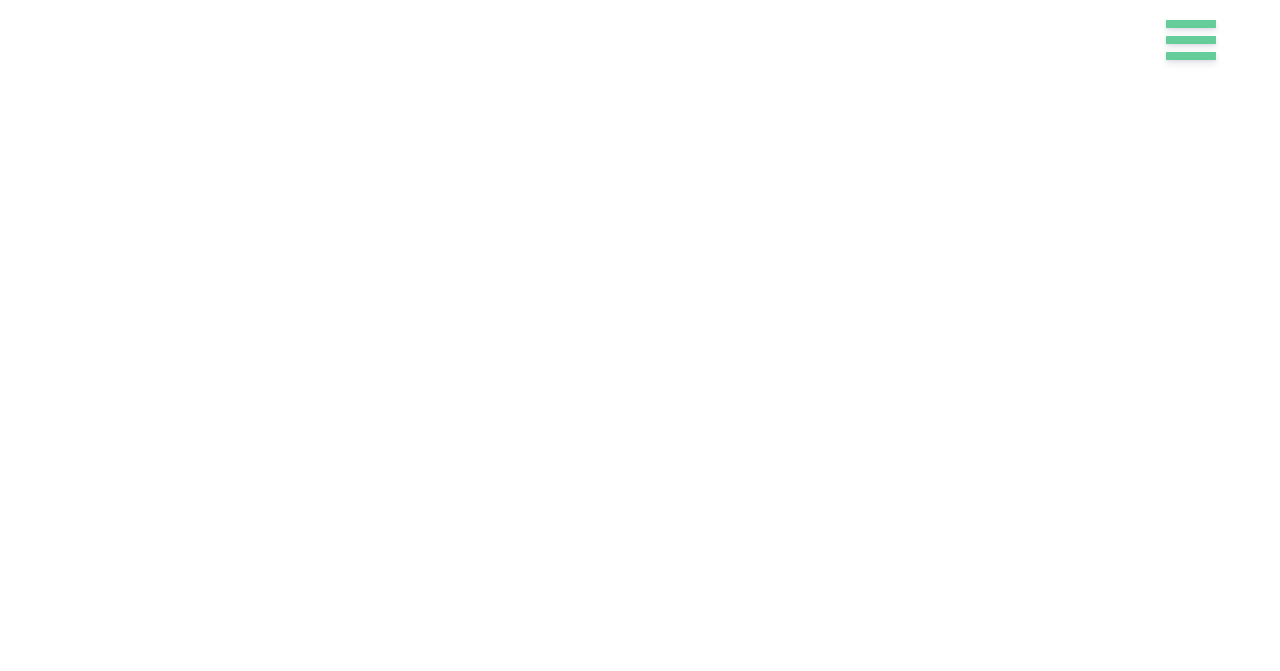
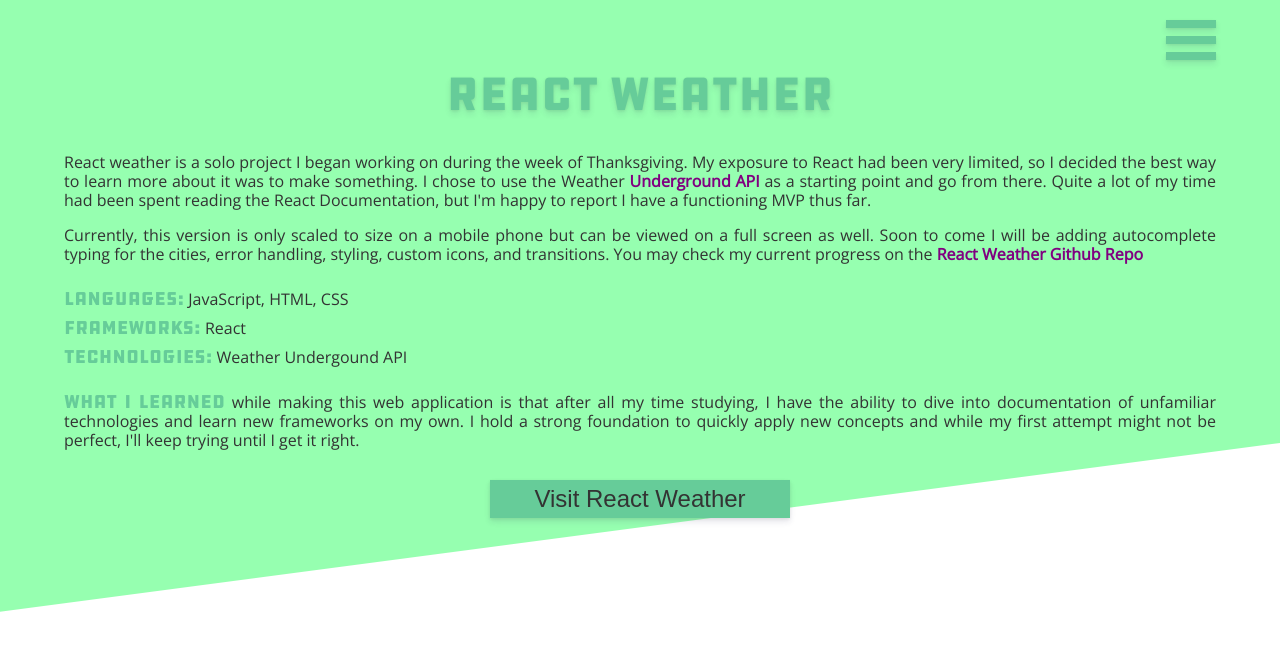
Before and after one commit to SEAjamieD/portfolio-site, a plain HTML site: page reactweather.html in a window 1280 px wide. Drawn offline with nearby package versions, Linux system fonts and the light colour scheme.

Commit message:
Add react weather page to projects section

```diff
--- a/main.css
+++ b/main.css
@@ -409,3 +409,8 @@
   -webkit-appearance: none;
   border: none;
 }
+
+.ref-tag {
+  color: purple;
+  font-weight: 800;
+}
--- a/reactweather.html
+++ b/reactweather.html
@@ -29,6 +29,35 @@
       </nav>
     </div>
 
+    <div class="wrapper">
+      <header>  <!-- Begin Header section -->
+        <h2 class='single-page-project-title'>React Weather</h2>
+        <div class="single-page-project-description">
+        <p class="description-paragraph">React weather is a solo project I began working on during the week of Thanksgiving.  My exposure to React had been very limited, so I decided the best way to learn more about it was to make something.  I chose to use the Weather <a class="ref-tag" href="https://www.wunderground.com/weather/api/">Underground API</a> as a starting point and go from there.  Quite a lot of my time had been spent reading the React Documentation, but I'm happy to report I have a functioning MVP thus far.
+        </p>
+
+        <p class="description-paragraph">Currently, this version is only scaled to size on a mobile phone but can be viewed on a full screen as well.  Soon to come I will be adding autocomplete typing for the cities, error handling, styling, custom icons, and transitions.  You may check my current progress on the <a class="ref-tag" href="https://github.com/SEAjamieD/WeatherApp">React Weather Github Repo</a><p/>
+
+          <div class="technology-used">
+            <span><highlight>Languages:</highlight> JavaScript, HTML, CSS</span>
+            <span><highlight>Frameworks:</highlight> React</span>
+            <span><highlight>Technologies:</highlight> Weather Undergound API</span>
+          </div>
+
+        <p class="description-paragraph"><highlight>What I learned</highlight> while making this web application is that after all my time studying, I have the ability to dive into documentation of unfamiliar technologies and learn new frameworks on my own.  I hold a strong foundation to quickly apply new concepts and while my first attempt might not be perfect, I'll keep trying until I get it right.</p>
+
+        <form class="button-form" action="https://weathermetimbers.herokuapp.com/" method="get">
+            <input type="submit" class="visit-button" value="Visit React Weather"/>
+        </form>
+        </div>
+        <div class="nav-menu-placeholder"></div>
+        <svg class="triangle" viewBox="0,0 100,100" preserveAspectRatio="none">
+          <polygon points="0,75 0,100 100,100 100,0" />
+        <svg>
+      </header> <!-- end header section -->
+    </div>
+
+
     <script type="text/javascript" src="script.js"></script>
 </body>
 </html>
```
